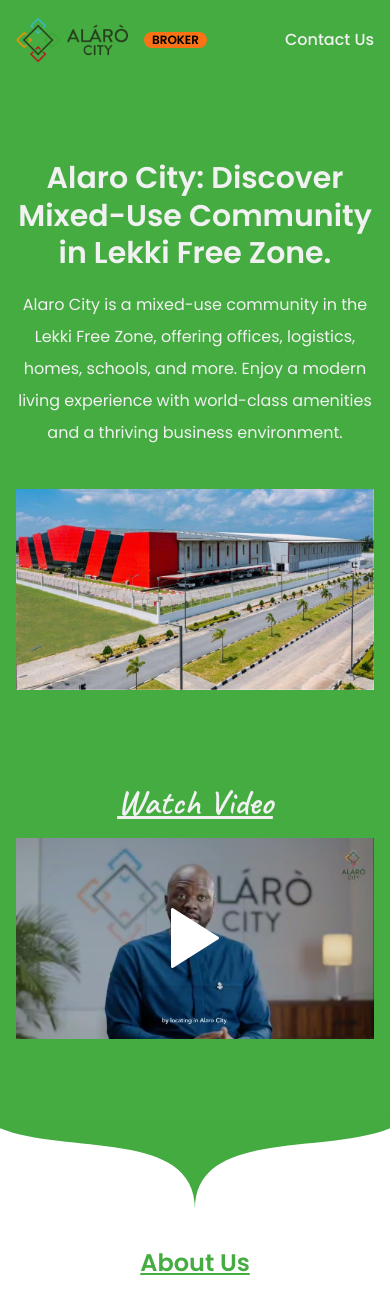
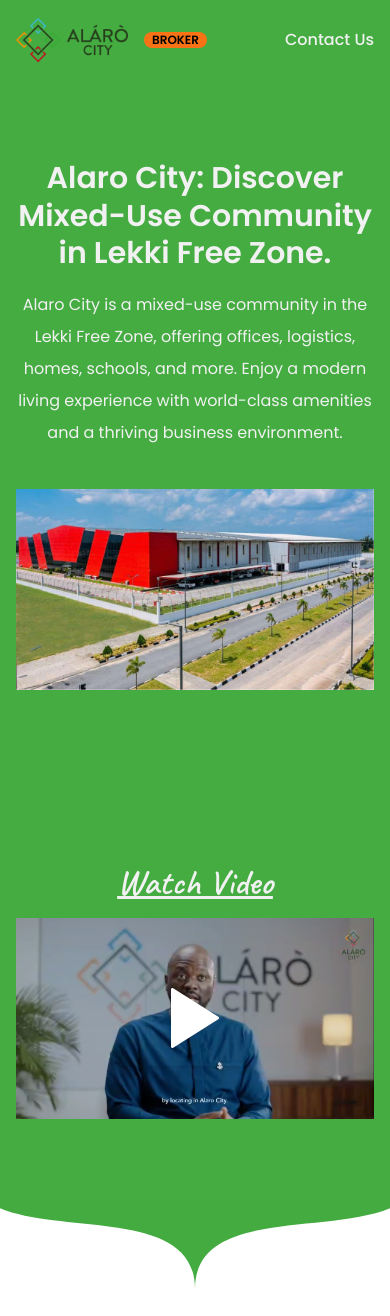
Before and after one commit to calebchris000/Alaro-City, a Svelte app: page / in a window 390 px wide. Shown: the top 1316 px of the page. Built offline with nearby package versions, Linux system fonts and the light colour scheme.

Commit message:
Fix padding

```diff
--- a/src/components/hero.svelte
+++ b/src/components/hero.svelte
@@ -63,7 +63,9 @@
             }}
             class="absolute inset-0 blur"
         ></div>
-        <div class="w-[60vw] overflow-hidden h-fit bg-white rounded-lg z-50">
+        <div
+            class="w-full lg:w-[60vw] overflow-hidden h-fit bg-white lg:rounded-lg z-50"
+        >
             <video
                 bind:this={video_element}
                 controls
@@ -78,7 +80,7 @@
         on:click={() => {
             show_video_popup = true;
         }}
-        class="lg:hidden video_holder flex flex-col items-center w-full gap-4"
+        class="lg:hidden video_holder flex flex-col items-center w-full gap-4 mt-20"
     >
         <p class="text-4xl text-primary select-none font-semibold underline">
             Watch Video
```
